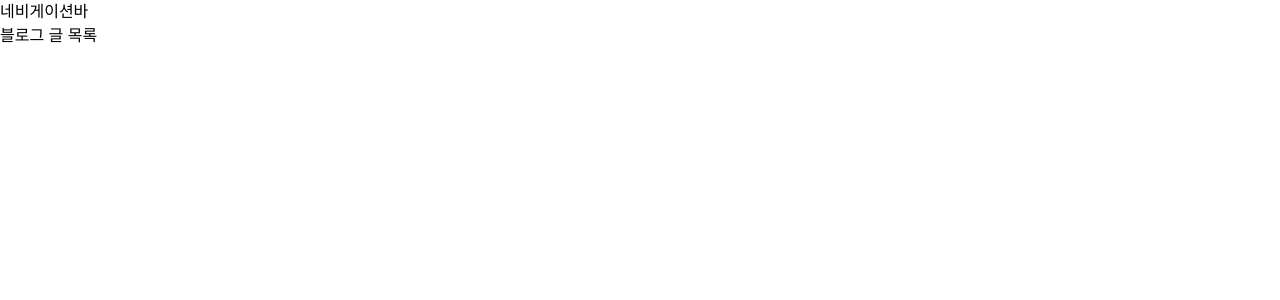
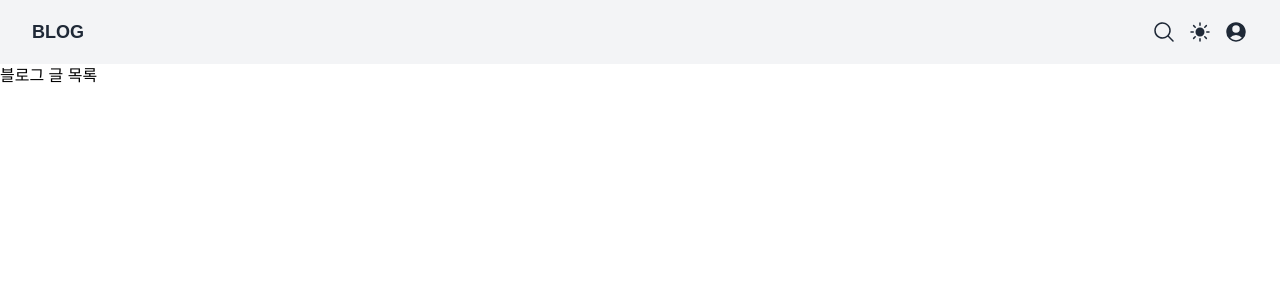
Before and after one commit to imminpie/create-mern-blog, a React (Create React App) app in the folder client/: page / in a window 1280 px wide. Shown: the top 300 px of the page. Built offline with nearby package versions, Linux system fonts and the light colour scheme.

Commit message:
feat: 네비게이션바 구현

```diff
--- /dev/null
+++ b/client/src/hooks/useClickOutside.jsx
@@ -0,0 +1,20 @@
+import { useRef, useState, useCallback, useEffect } from 'react';
+
+export default function useClickOutside(initialState) {
+  const menuRef = useRef(null);
+  const [isShowing, setIsShowing] = useState(initialState);
+
+  const handleClickOutside = useCallback((e) => {
+    if (menuRef.current && !menuRef.current.contains(e.target)) {
+      setIsShowing(false);
+    }
+  }, [menuRef]);
+
+  const handleToggleMenu = () => setIsShowing((show) => !show);
+
+  useEffect(() => {
+    document.addEventListener('mouseup', handleClickOutside);
+    return () => document.removeEventListener('mouseup', handleClickOutside);
+  }, [handleClickOutside]);
+  return [menuRef, isShowing, handleToggleMenu];
+}
--- a/client/src/pages/navbar/Navbar.jsx
+++ b/client/src/pages/navbar/Navbar.jsx
@@ -1,5 +1,59 @@
-import React from 'react';
+import { Link } from 'react-router-dom';
+import { Transition } from '@headlessui/react';
+import { MagnifyingGlassIcon, SunIcon, UserCircleIcon } from '@heroicons/react/24/solid';
+import useClickOutside from 'hooks/useClickOutside';
 
 export default function Navbar() {
-  return <div>네비게이션바</div>;
+  const [menuRef, isShowing, handleToggleMenu] = useClickOutside(false);
+
+  return (
+    <header className='bg-gray-100'>
+      <nav className='mx-auto max-w-7xl px-6 lg:px-8'>
+        <div className='mx-auto flex h-16 max-w-2xl items-center justify-between lg:mx-0 lg:max-w-none'>
+          <Link to='/' className='text-lg font-bold leading-none text-gray-800'>
+            BLOG
+          </Link>
+          <div className='relative ml-3'>
+            <div className='grid grid-cols-3 gap-3'>
+              <button>
+                <MagnifyingGlassIcon className='h-6 w-6 text-gray-800' />
+              </button>
+              <button>
+                <SunIcon className='h-6 w-6 text-gray-800' />
+              </button>
+              <button onClick={handleToggleMenu} ref={menuRef} className='relative flex rounded-full text-sm' id='user-menu-button' aria-expanded='false' aria-haspopup='true'>
+                <span className='absolute -inset-1.5'></span>
+                <span className='sr-only'>Open user menu</span>
+                <UserCircleIcon className='h-6 w-6 text-gray-800' />
+              </button>
+            </div>
+            <Transition
+              show={isShowing}
+              enter='transition ease-out duration-100'
+              enterFrom='transform opacity-0 scale-95'
+              enterTo='transform opacity-100 scale-100'
+              leave='transition ease-in duration-75'
+              leaveFrom='transform opacity-100 scale-100'
+              leaveTo='transform opacity-0 scale-95'
+            >
+              <div
+                className='absolute right-0 z-10 mt-2 w-48 origin-top-right rounded-md bg-white py-1 text-sm shadow-lg ring-1 ring-black ring-opacity-5 focus:outline-none'
+                role='menu'
+                aria-orientation='vertical'
+                aria-labelledby='user-menu-button'
+                tabIndex='-1'
+              >
+                <Link to='/posts/new' className='block px-4 py-2 text-gray-700 hover:text-teal-500' role='menuitem' tabIndex='-1' id='user-menu-item-0'>
+                  새 글 작성
+                </Link>
+                <Link to='#' className='block px-4 py-2 text-gray-700 hover:text-teal-500' role='menuitem' tabIndex='-1' id='user-menu-item-1'>
+                  로그아웃
+                </Link>
+              </div>
+            </Transition>
+          </div>
+        </div>
+      </nav>
+    </header>
+  );
 }
```
